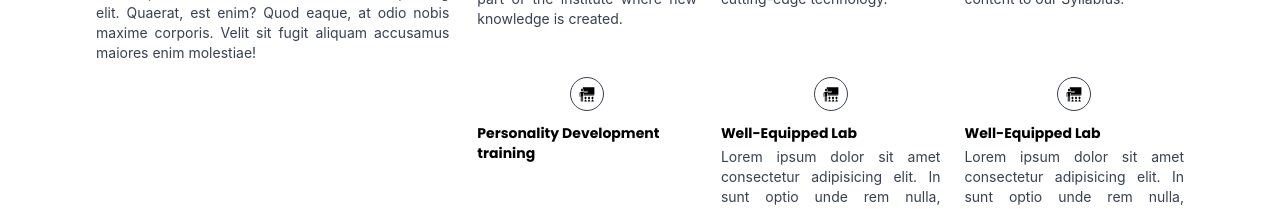
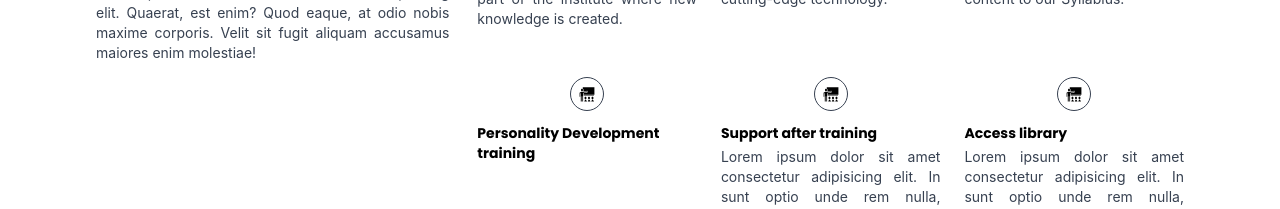
Before and after one commit to praveenmunagapati/hgllearnv2, a Next.js app: page /HomePage in a window 1280 px wide. Shown: the part 2420-2629 px from the top of the page. Built offline with nearby package versions, Linux system fonts and the light colour scheme; no server answers.

Commit message:
why to choose us modified

```diff
--- a/components/PageComponent/HomePage/WhyHub/whyHub.js
+++ b/components/PageComponent/HomePage/WhyHub/whyHub.js
@@ -23,12 +23,12 @@ const WhyHub = () => {
         },
         {
             icon:<GiTeacher />,
-            title:'Well-Equipped Lab',
+            title:'Support after training',
             description:'Lorem ipsum dolor sit amet consectetur adipisicing elit. In sunt optio unde rem nulla, quibusdam aperiam,vol'
         },
         {
             icon:<GiTeacher />,
-            title:'Well-Equipped Lab',
+            title:'Access library',
             description:'Lorem ipsum dolor sit amet consectetur adipisicing elit. In sunt optio unde rem nulla, quibusdam aperiam,vol'
         }
     ];
```
